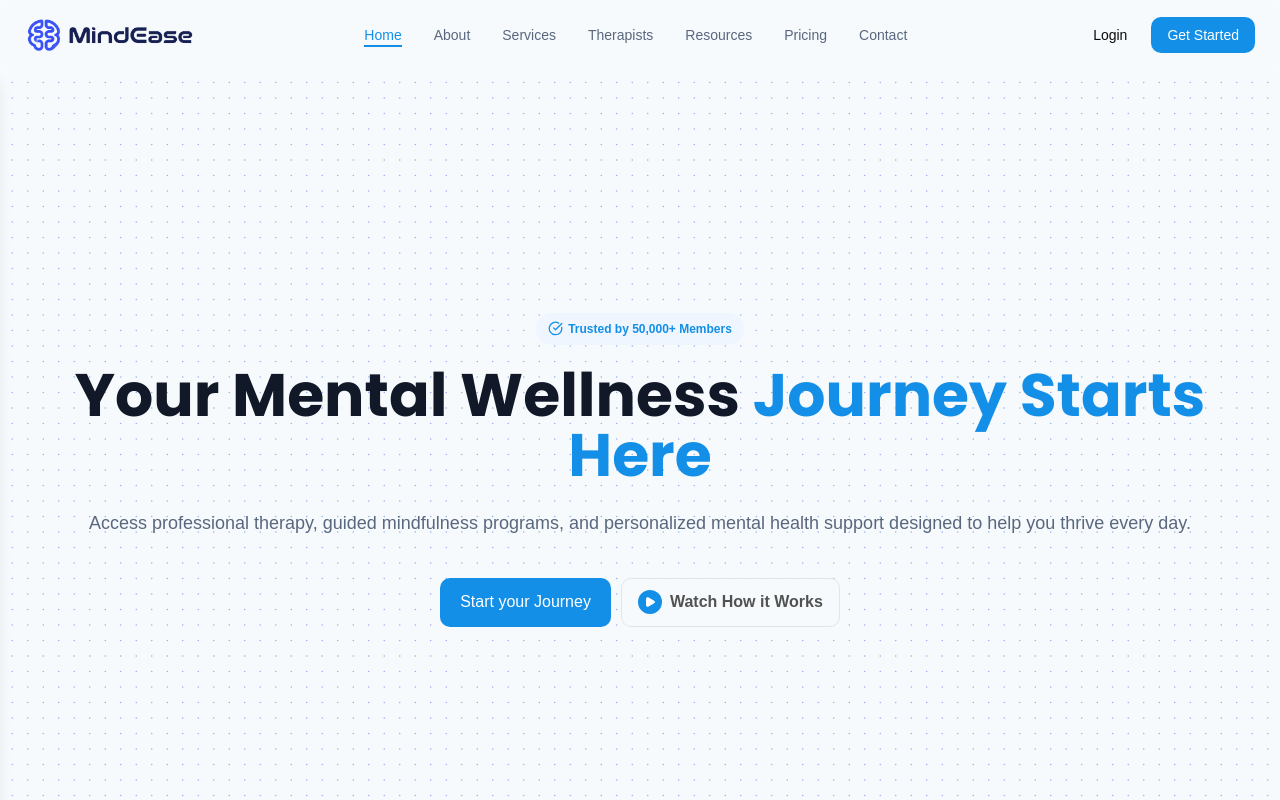
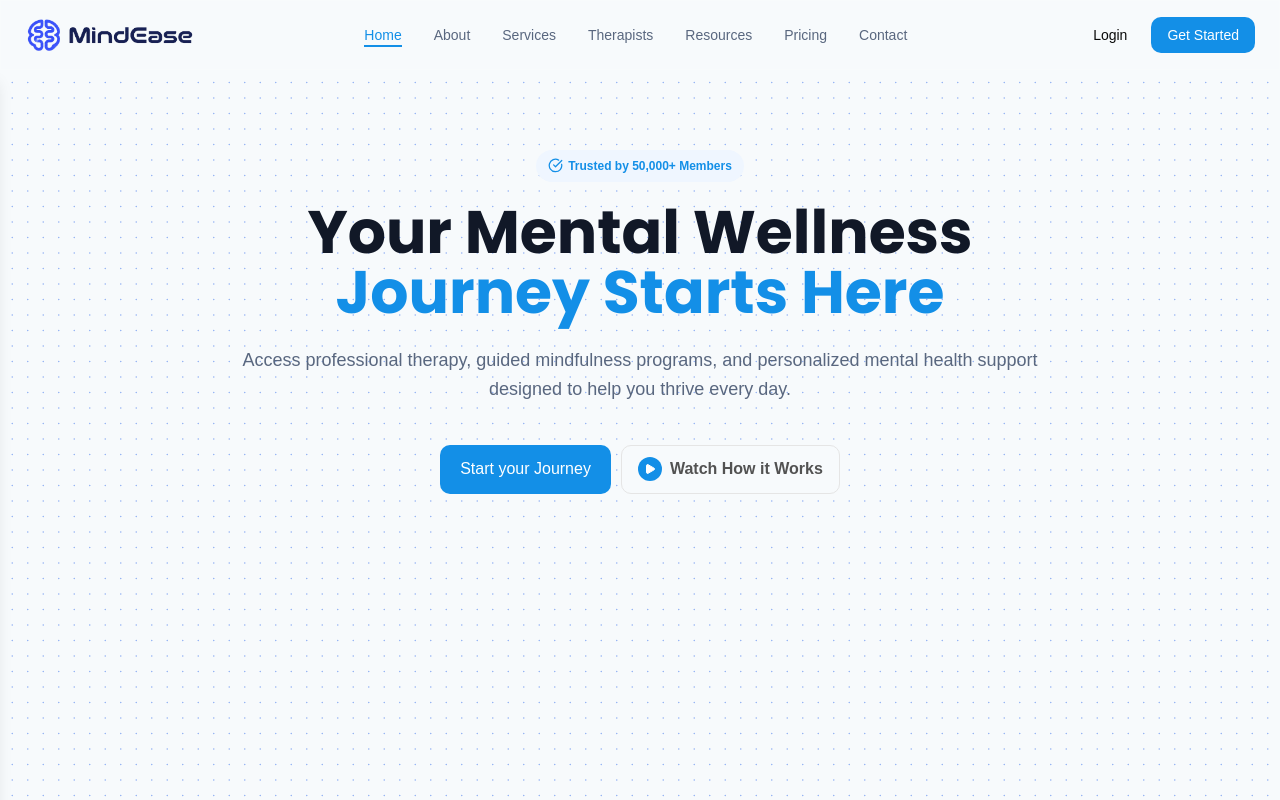
Before and after one commit to jianb14/MindEase, a React (Vite) app: page / in a window 1280 px wide. Shown: the top 800 px of the page. Built offline with nearby package versions, Linux system fonts and the light colour scheme.

Commit message:
fix hero

```diff
--- a/src/features/home/Hero.jsx
+++ b/src/features/home/Hero.jsx
@@ -4,7 +4,7 @@ import DotField from "../../components/ui/DotField.jsx";
 
 export default function Hero() {
     return(
-            <section className="relative overflow-hidden bg-bg-primary h-[85vh] sm:h-screen w-full flex items-center justify-center">
+            <section className="relative overflow-hidden bg-bg-primary h-[85vh] sm:h-screen w-full flex items-center sm:items-start justify-center px-5 sm:px-10 md:px-20 lg:px-60 sm:pt-20">
                 <div className="absolute inset-0">
                     <DotField />
                 </div>
```
